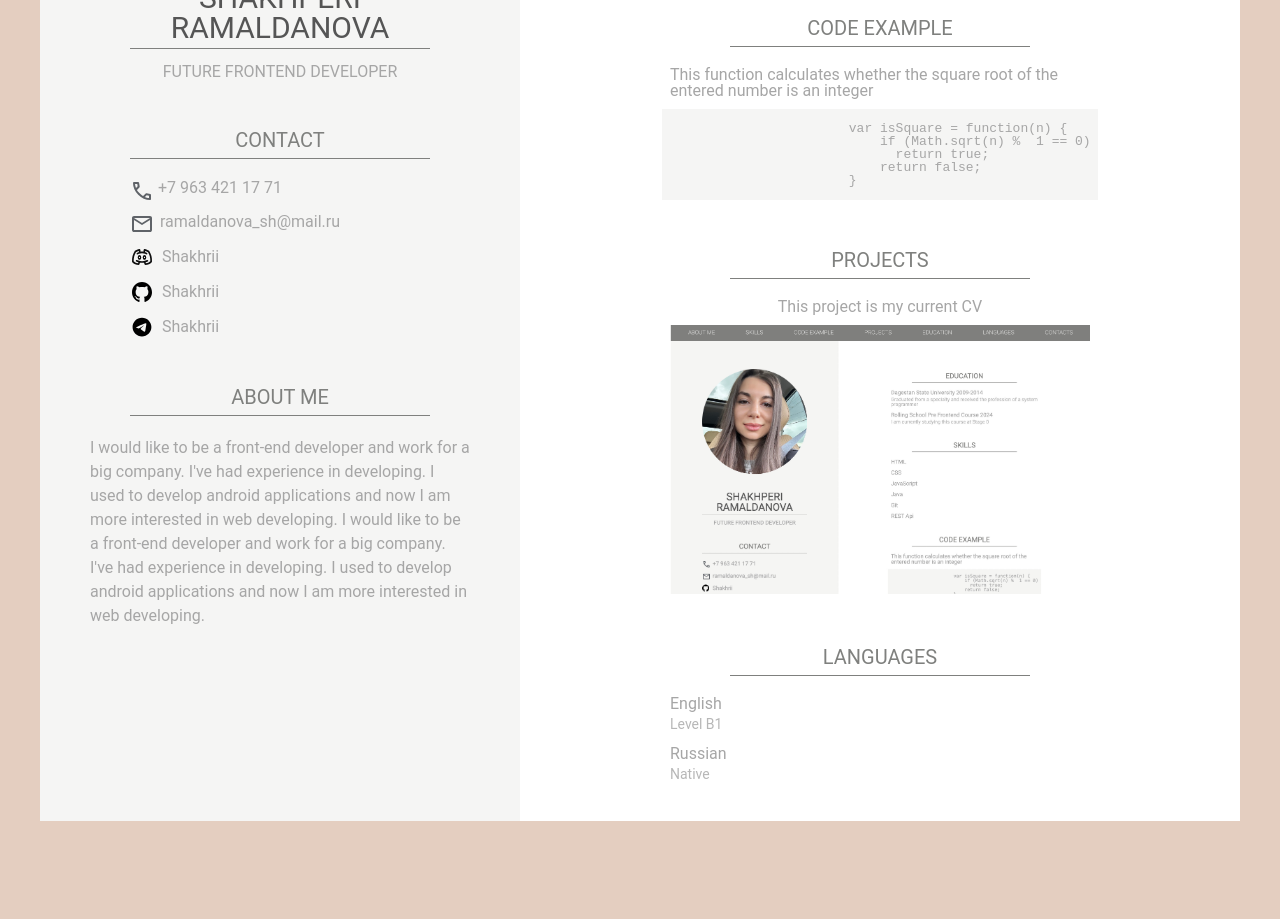
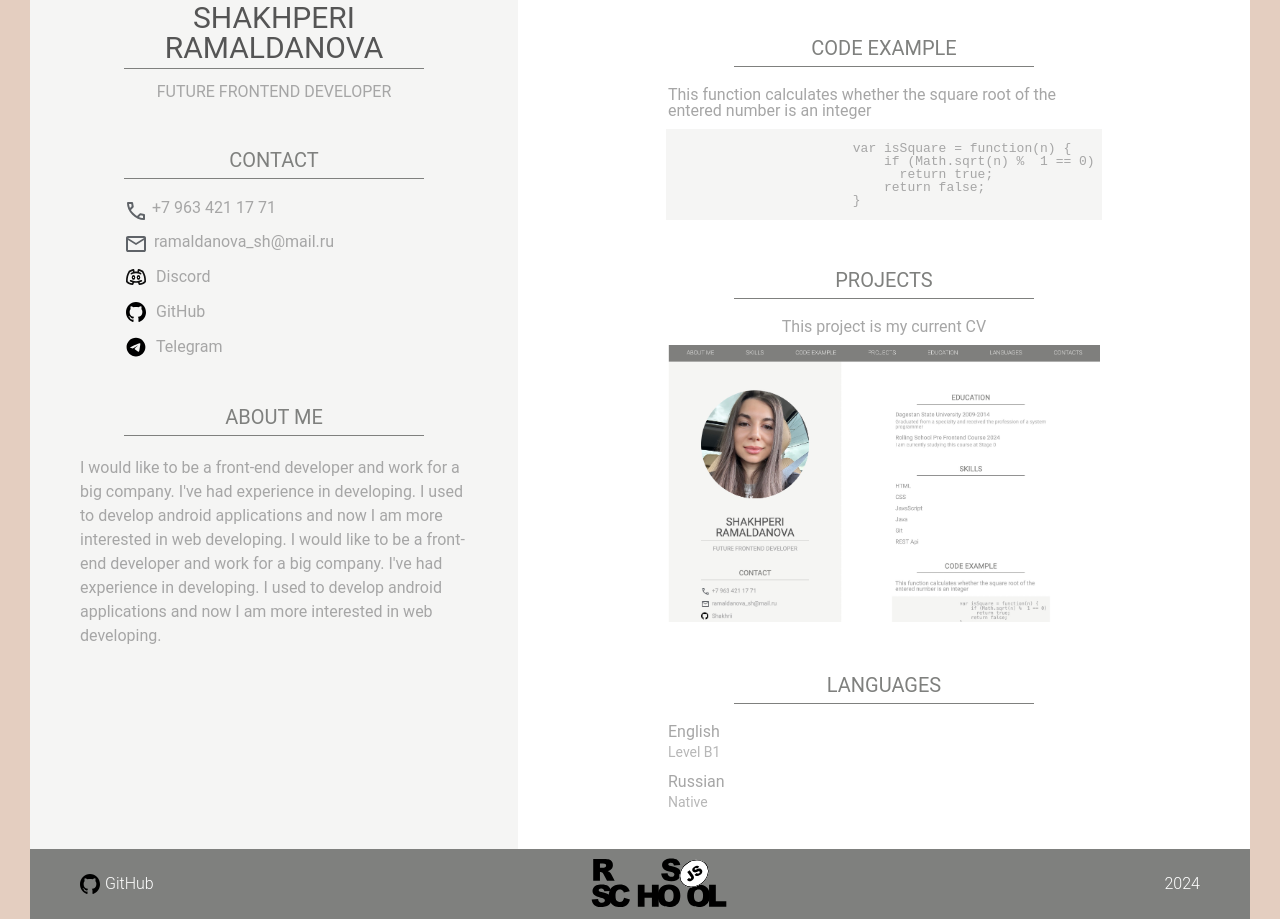
Before and after one commit to Shakhrii/rsschool-cv, a plain HTML site: page index.html in a window 1280 px wide. Shown: the part 497-1416 px from the top of the page. Before the commit the page ends 1318 px from the top, so only its background shows below. Drawn offline with Linux system fonts and the light colour scheme.

Commit message:
feat: add footer

```diff
--- a/css/style.css
+++ b/css/style.css
@@ -60,9 +60,9 @@ html {
   img {
     max-width: 100%;
   }
+
   .container {
     max-width: 1220px;
-    padding: 0 10px;
     margin: 0 auto;
   }
 
@@ -70,7 +70,7 @@ html {
     display: flex;
     justify-content: space-between;
     align-items: center;
-    height: 50px;
+    height: 70px;
     background-color: #7f807e;
     padding: 0 50px;
     color: #ffffff;
@@ -241,3 +241,26 @@ html {
     display: grid;
     grid-template-columns: repeat(2, 1fr);
   }
+
+  .footer {
+    display: flex;
+    justify-content: space-between;
+    background-color: #7f807e;
+    align-items: center;
+    height: 70px;
+    color: #ffffff;
+    font-size: 16px;
+    font-weight: 300;
+    padding: 0px 50px;
+  }
+
+  .footer__github {
+    display: flex;
+    align-items: center;
+    gap: 5px;
+  }
+
+  .rsschool-icon {
+    height: 50px;
+    width: 150px;
+  }
--- a/index.html
+++ b/index.html
@@ -35,9 +35,9 @@
                     <ul class="contact__list list">
                         <li class="contact__phone contact__item">+7 963 421 17 71</li>
                         <li class="contact__mail contact__item">ramaldanova_sh@mail.ru</li>
-                        <li class="contact__discord contact__item"><a href="https://discordapp.com/users/716697508348166266">Shakhrii</a></li>
-                        <li class="contact__github contact__item"><a href="https://github.com/Shakhrii">Shakhrii</a></li>
-                        <li class="contact__telegram contact__item"><a href="https://t.me/Shakhrii">Shakhrii</a></li>
+                        <li class="contact__discord contact__item"><a href="https://discordapp.com/users/716697508348166266">Discord</a></li>
+                        <li class="contact__github contact__item"><a href="https://github.com/Shakhrii">GitHub</a></li>
+                        <li class="contact__telegram contact__item"><a href="https://t.me/Shakhrii">Telegram</a></li>
                     </ul>
 
                 </article>
@@ -107,5 +107,17 @@
 
         </div>
     </main>
+    <footer class="footer container">
+        <a href="https://discordapp.com/users/716697508348166266">
+            <div class="footer__github">
+                <img src="images/icons/github.svg">
+                <span>GitHub</span>
+            </div>
+        </a>
+        <div class="footer__rsschool">
+            <a href="https://rs.school/courses/javascript-preschool-ru"><img class="rsschool-icon" src="images/rsschool.svg"></a>
+        </div>
+        <span>2024</span>
+    </footer>
 </body>
 </html>
```
Also changed, not shown: images/rsschool.svg (added), 1 other file.
